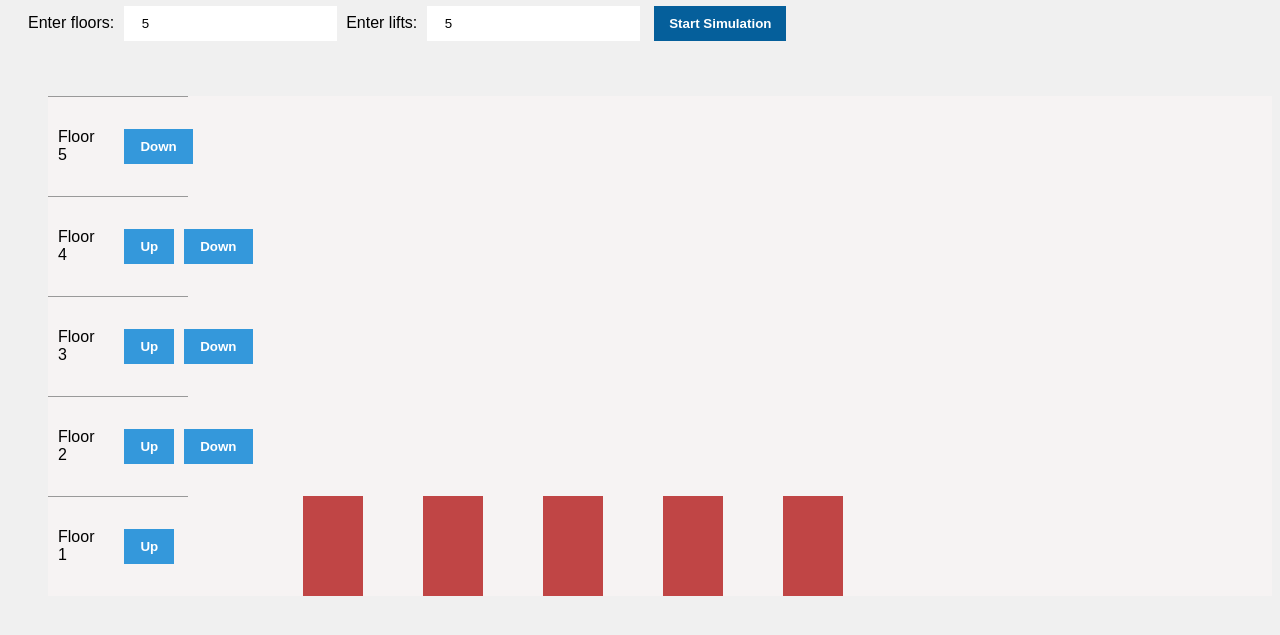
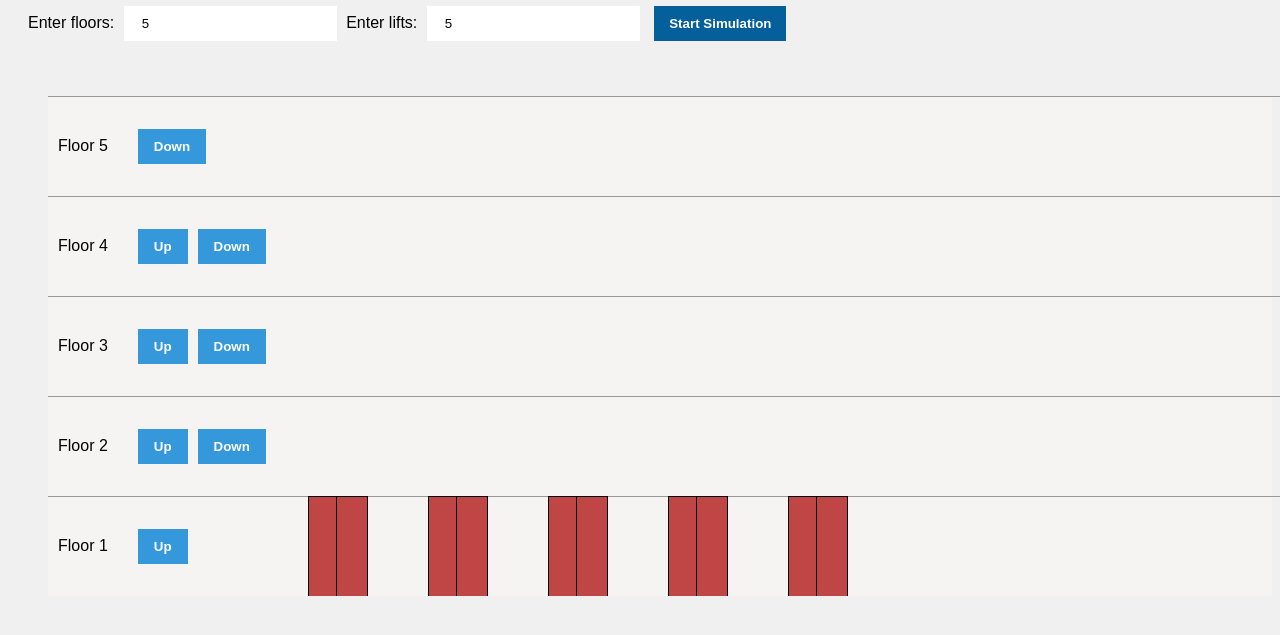
Before and after one commit to Deeksha1502/Lift-Simulation, a plain HTML site: page index.html in a window 1280 px wide. Both pictures are taken after typing "5", "5" into the empty fields and a click on the button "Start Simulation". Shown: the part 107-742 px from the top of the page. Drawn offline with Linux system fonts and the light colour scheme.

Commit message:
enhanced appearance

```diff
--- a/index.html
+++ b/index.html
@@ -12,15 +12,27 @@
     <div id="setup">
         <h1><b>Lift Simulation</b></h1>
         <form id="lift-sim">
-        <label>Enter floors:</label>
-        <input type="number" id="floorCount" class="up-field" min="1" placeholder="Number of floors" required></input>
-        <label>Enter lifts:</label>
-        <input type="number" id="liftCount" class="down-field" min="1" placeholder="Number of lifts" required >
-        <button onclick="initializeSimulation()" class="simulate">Start Simulation</button>
-    </form>
+            <label>Enter floors:</label>
+            <input type="number" id="floorCount" class="up-field" min="1" placeholder="Number of floors"
+                required></input>
+            <label>Enter lifts:</label>
+            <input type="number" id="liftCount" class="down-field" min="1" placeholder="Number of lifts" required>
+            <button onclick="initializeSimulation()" class="simulate">Start Simulation</button>
+        </form>
     </div>
 
-    <div id="simulation"></div>
+    <div id="simulation">
+
+        <div class="building">
+            <div class="floors-container">
+
+            </div>
+            <div class="lifts-container">
+
+            </div>
+
+        </div>
+    </div>
 
     <script src="index.js">
 
--- a/styles.css
+++ b/styles.css
@@ -15,6 +15,7 @@ body {
   height: 1000px;
   width: 100%;
   margin-left: 20px;
+  position: relative;
 
   display: flex;
   background-color: #f6f3f3;
@@ -23,15 +24,18 @@ body {
 .floors-container {
   display: flex;
   flex-direction: column-reverse;
+  position: absolute;
+  width: 100%;
+  height: 100%;
 }
 
 .floor {
-  height: 500px;
+  height: 100px;
   border-top: 1px solid #999;
   display: flex;
   align-items: center;
   padding: 0 10px;
-  width: 120px;
+  width: 100%;
   margin-right: 35px;
 }
 
@@ -41,7 +45,9 @@ body {
 
 .lifts-container {
   display: flex;
-  margin-left: 20px;
+  margin-left: 200px;
+  position: relative;
+  z-index: 1;
 }
 
 .lift-shaft {
@@ -90,6 +96,7 @@ input:focus {
   background-color: #3498db;
   transition: transform 2s ease-in-out;
   top: 0;
+  border: 1px solid black;
 
   position: absolute;
 
```
